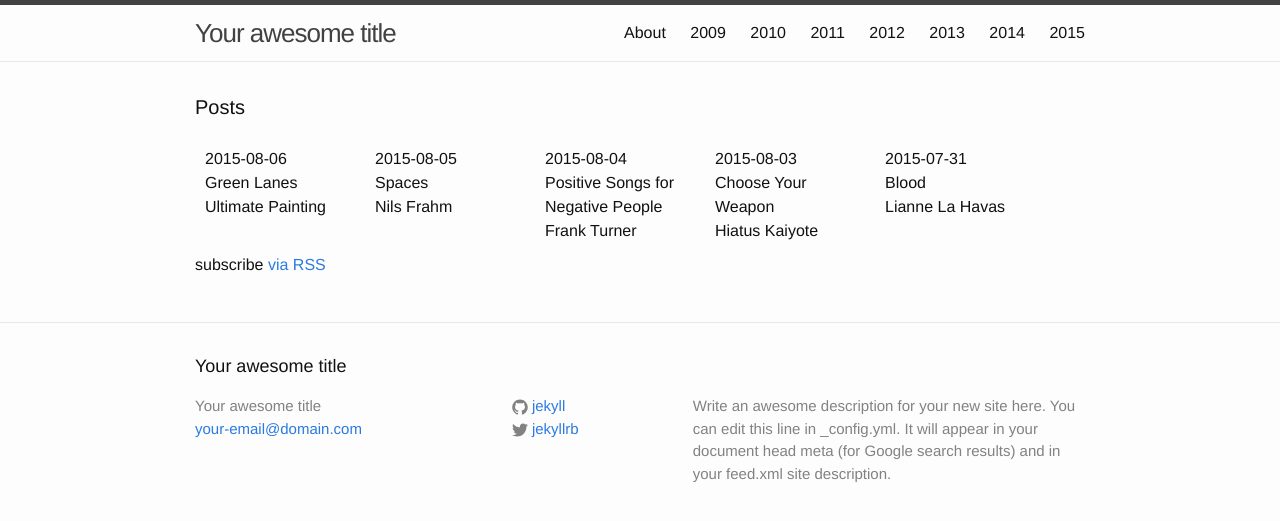
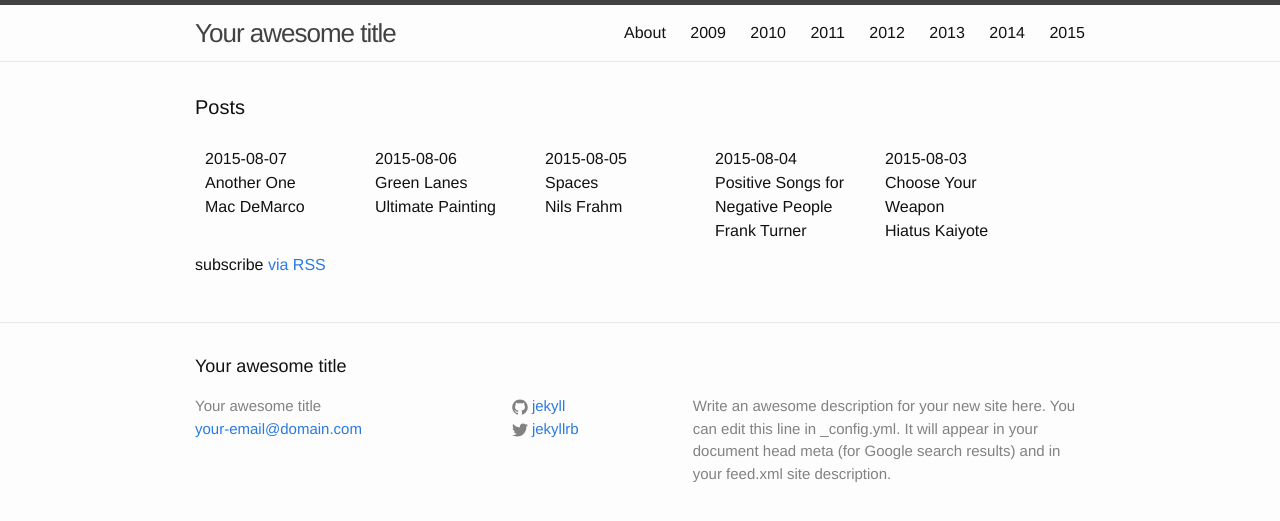
Before and after one commit to karaken12/bbc6musicaotd, a Jekyll site: the page built from site/index.html, in a window 1280 px wide. Shown: the top 521 px of the page. Built offline with Jekyll 4.4.1, drawn with Linux system fonts in a browser that asks for light colours.

Commit message:
Album for 2015-08-07.

```diff
--- a/site/_data/year/2015.yml
+++ b/site/_data/year/2015.yml
@@ -743,3 +743,8 @@
   title: Green Lanes
   twitter: https://twitter.com/BBC6Music/status/629294419380961280
   spotify-id: 5kIEyHNiAmOOgR1SKCBCBh
+- date: 2015-08-07
+  artist: Mac DeMarco
+  title: Another One
+  twitter: https://twitter.com/BBC6Music/status/629656498860331008
+  spotify-id: 0qE5QSP0wAkhMzt8X4TGPC
```
